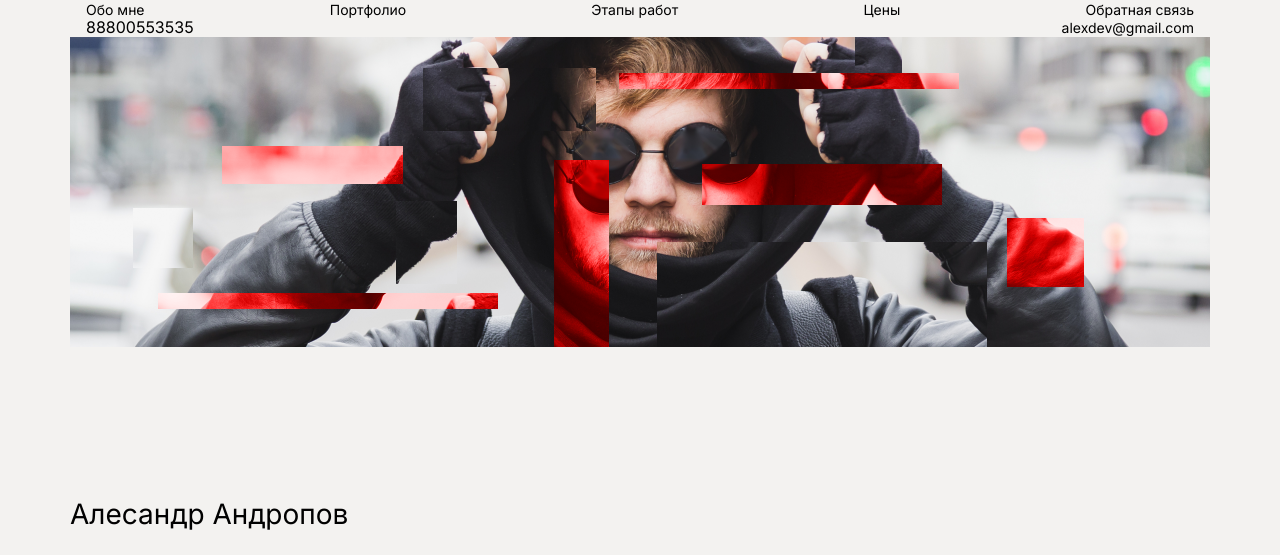
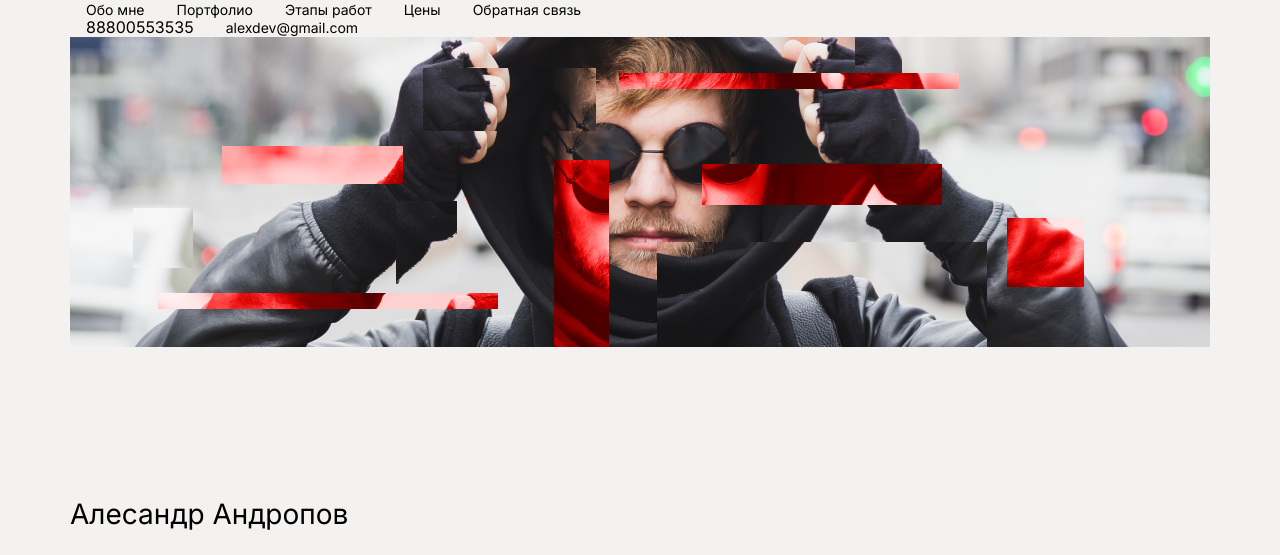
Before and after one commit to Katherinessss/Frontend, a plain HTML site: page web developer/index.html in a window 1280 px wide. Shown: the top 555 px of the page. Drawn offline with Linux system fonts and the light colour scheme; files whose address does not match are found by name.

Commit message:
troubles

```diff
--- a/web developer/css/style.css
+++ b/web developer/css/style.css
@@ -36,20 +36,29 @@ body {
     width: 100%;
 }
 
+header {
+
+    display: flex;
+}
+
 .nav {
  list-style-type: none;
  padding-left: 0%;
  margin: 0;
  display: flex;
- justify-content: space-between;
+}
 
-}
 
 .nav-item {
 
     padding-left: 16px;
     padding-right: 16px;
 
+}
+
+.nav-item:first-child {
+
+    padding-left: none;
 }
 
 .nav-link {
```
Also changed, not shown: web developer/index.html (+1 -3 lines).
